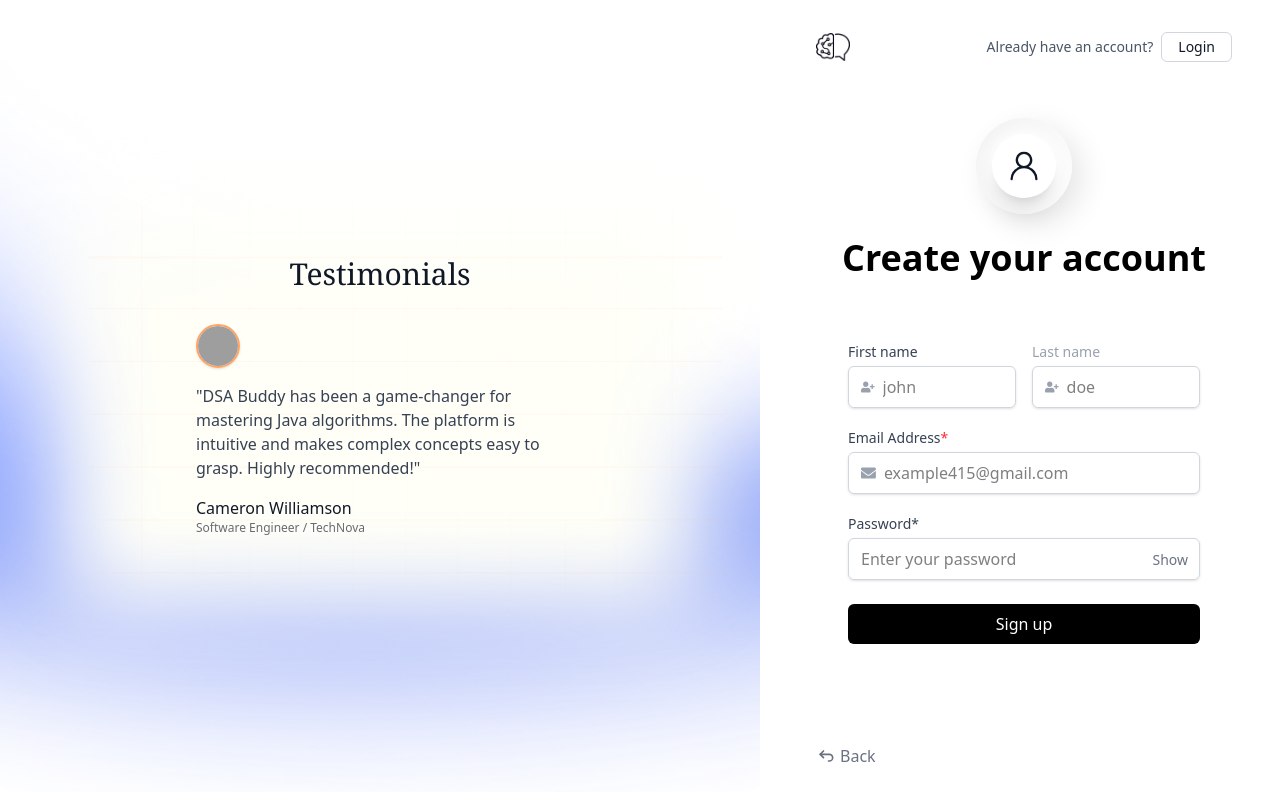
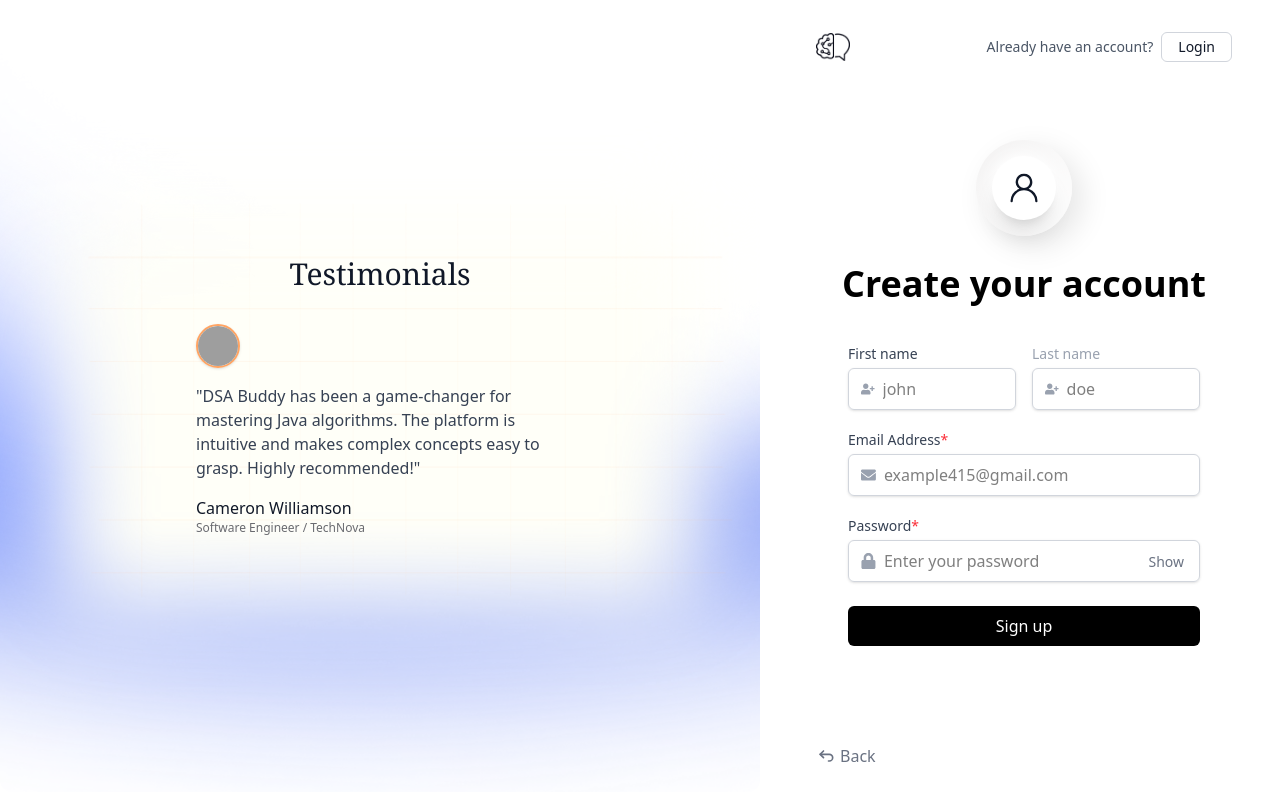
Before and after one commit to stha-prasun/DAV-Codefest, a React (Vite) app in the folder Frontend/: page /signup in a window 1280 px wide. Built offline with nearby package versions, Linux system fonts and the light colour scheme; grey boxes are pictures that could not be loaded.

Commit message:
login and signup page

```diff
--- a/Frontend/src/components/LoginPage.jsx
+++ b/Frontend/src/components/LoginPage.jsx
@@ -119,7 +119,7 @@ export default function LoginPage() {
       </div>
 
       {/* Left side: Testimonials */}
-      <div className="w-[60%] py-2 px-2 bg-white">
+      <div className="w-[60%] py-2 pl-2 bg-white">
         <div
           className="h-full w-full rounded-xl overflow-hidden flex items-center justify-center"
           style={{
--- a/Frontend/src/components/Signup.jsx
+++ b/Frontend/src/components/Signup.jsx
@@ -48,10 +48,10 @@ export default function Signup() {
         </div>
       </div>
 
-      {/* Right side: login */}
+      {/* Right side: signup form */}
       <div className="flex flex-col w-[40%] px-12 py-8 bg-white">
         {/* Top Register link */}
-        <div className="flex justify-between items-center mb-6">
+        <div className="flex justify-between items-center mb-12">
           <img
             src="././src/assets/logo_black.png"
             alt="logo"
@@ -77,9 +77,8 @@ export default function Signup() {
           </div>
         </div>
 
-        {/* Centered login box */}
         <div className="flex flex-col justify-center items-center flex-grow">
-          <div className="mb-6">
+          <div className="mb-7">
             <div
               className="w-24 h-24 rounded-full flex items-center justify-center"
               style={{
@@ -94,7 +93,7 @@ export default function Signup() {
               </div>
             </div>
           </div>
-          <div className="mb-8 text-4xl font-semibold text-center text-black">
+          <div className="mb-2 text-4xl font-semibold text-center text-black">
             Create your account
           </div>
           <form className="p-8 rounded-lg w-full max-w-md space-y-5">
@@ -103,7 +102,7 @@ export default function Signup() {
                 <label className="block text-sm font-medium text-gray-700 mb-1">
                   First name
                 </label>
-                <div className="flex items-center border border-gray-300 rounded-md shadow-sm focus:outline-none focus:ring text-black px-3 py-2">
+                <div className="flex items-center border border-gray-300 rounded-md shadow-sm text-black px-3 py-2 focus-within:border-black">
                   <FaUserPlus className="text-gray-400 mr-2" />
                   <input
                     type="text"
@@ -116,7 +115,7 @@ export default function Signup() {
                 <label className="block text-sm font-medium text-gray-400 mb-1">
                   Last name
                 </label>
-                <div className="flex items-center border border-gray-300 rounded-md shadow-sm focus:outline-none focus:ring text-black px-3 py-2">
+                <div className="flex items-center border border-gray-300 rounded-md shadow-sm text-black px-3 py-2 focus-within:border-black">
                   <FaUserPlus className="text-gray-400 mr-2" />
                   <input
                     type="text"
@@ -131,7 +130,7 @@ export default function Signup() {
               <label className="block text-sm font-medium text-gray-700 mb-1">
                 Email Address<span className="text-red-500">*</span>
               </label>
-              <div className="flex items-center border border-gray-300 rounded-md shadow-sm focus:outline-none focus:ring text-black px-3 py-2">
+              <div className="flex items-center border border-gray-300 rounded-md shadow-sm text-black px-3 py-2 focus-within:border-black">
                 <FaEnvelope className="text-gray-400 mr-2" />
                 <input
                   type="email"
@@ -143,21 +142,29 @@ export default function Signup() {
 
             <div className="mb-6 relative">
               <label className="block text-sm font-medium text-gray-700 mb-1">
-                Password*
+                Password<span className="text-red-500">*</span>
               </label>
+              <div className="flex items-center border border-gray-300 rounded-md shadow-sm text-black px-3 py-2 focus-within:border-black">
+                <FaLock className="text-gray-400 mr-2" />
                 <input
                   type={showPassword ? "text" : "password"}
                   placeholder="Enter your password"
-                className="w-full px-3 py-2 pr-16 border border-gray-300 rounded-md shadow-sm  focus:ring text-black"
+                  className="outline-none w-full bg-transparent border-gray-300 text-black"
                   required
                 />
                 <button
                   type="button"
                   onClick={() => setShowPassword((prev) => !prev)}
-                className="absolute right-3 top-9 text-sm text-gray-500 hover:text-gray-700 "
+                  className="absolute right-3 top-9 text-sm text-gray-500 hover:text-gray-700"
+                  style={{
+                    position: "absolute",
+                    right: "1rem",
+                    top: "2.25rem",
+                  }}
                 >
                   {showPassword ? "Hide" : "Show"}
                 </button>
+              </div>
             </div>
 
             <button
@@ -168,7 +175,6 @@ export default function Signup() {
             </button>
           </form>
         </div>
-
         {/* Back Button aligned with logo */}
         <div className="mt-9">
           <Link to="/">
```
Lines whose indentation alone changed are shown as unchanged.
